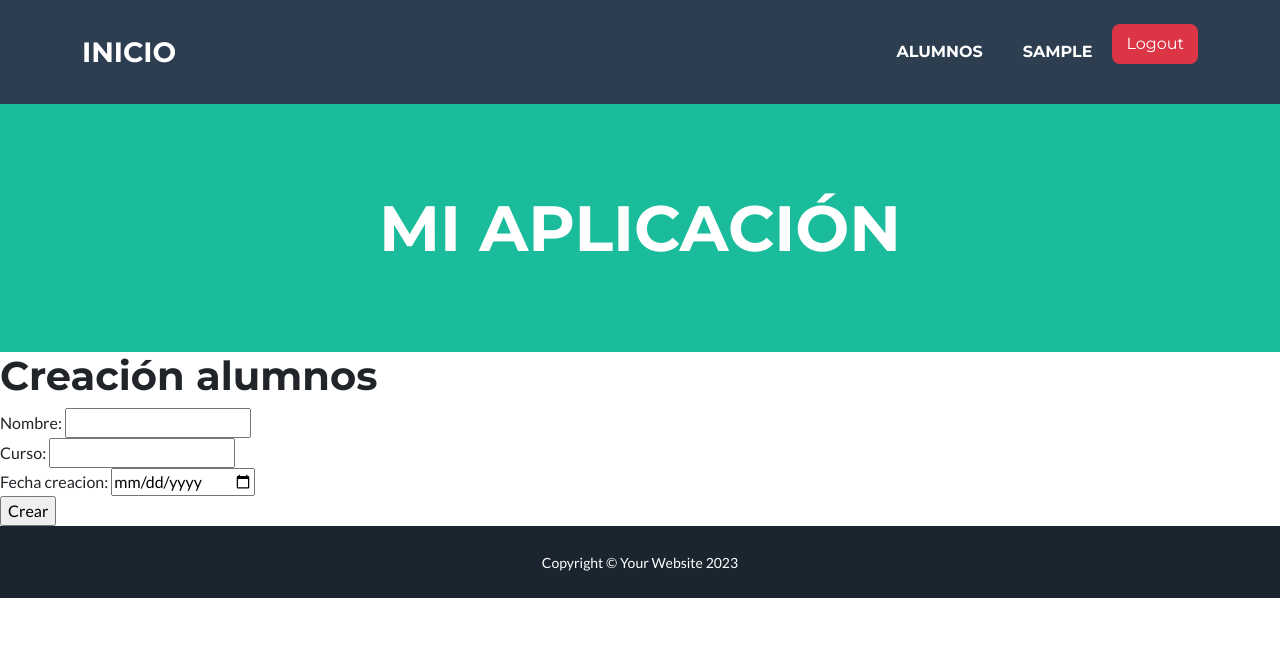
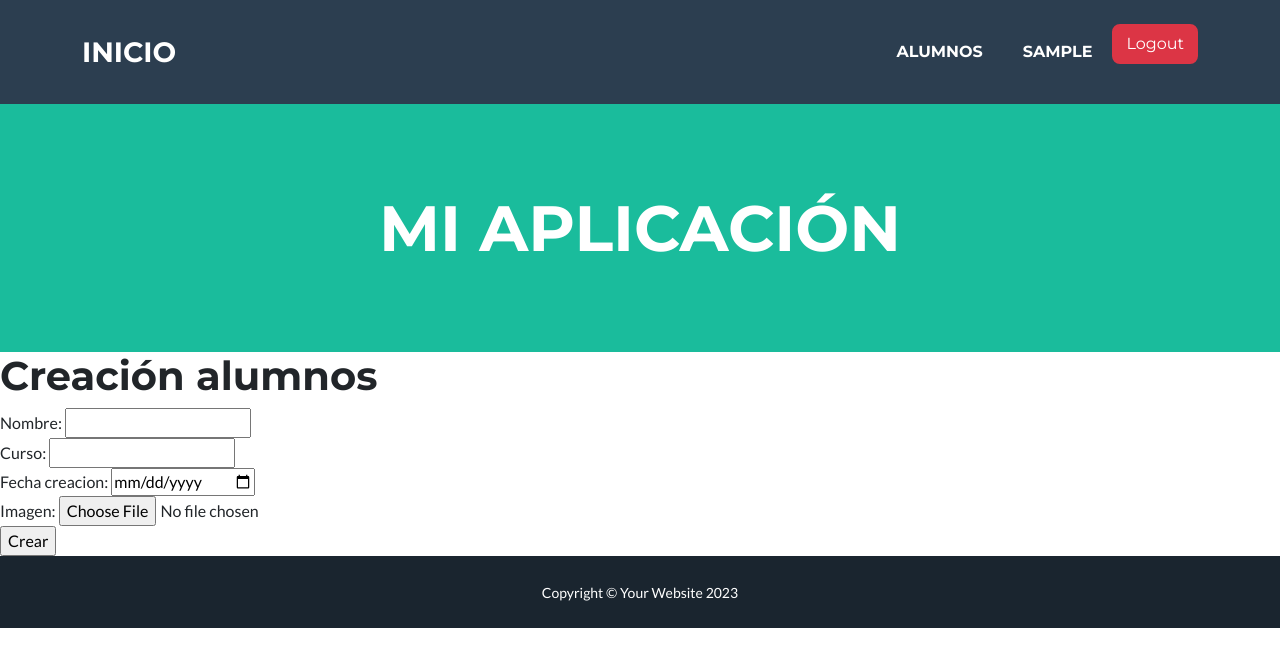
Before and after one commit to Zaetam/entregas_python, a Django app: page /alumnos/crear/ in a window 1280 px wide. Shown: the top 667 px of the page. Run offline with Django 5.2, Linux system fonts and the light colour scheme; the visitor is signed in with stand-in values (Sample User, id 1); data that the repository does not hold is empty; some libraries are stand-ins or nearby versions.

Commit message:
Agrear campo imagen en clase Alumno

```diff
--- a/home/forms.py
+++ b/home/forms.py
@@ -4,3 +4,4 @@ class CreacionAlumno(forms.Form):
     nombre= forms.CharField(max_length=20)
     curso= forms.CharField(max_length=20)
     fecha_creacion=forms.DateField(widget=forms.DateInput(attrs={'type':'date'}))
+    imagen = forms.ImageField(required=False)
--- a/home/models.py
+++ b/home/models.py
@@ -4,7 +4,7 @@ class Alumno(models.Model):
     nombre= models.CharField(max_length=20)
     curso= models.CharField(max_length=20)
     fecha_creacion= models.DateField(null=True)
-
+    imagen = models.ImageField( upload_to="imagenes", null=True, blank=True)
 
     def __str__(self):
         return f'{self.nombre} - {self.curso}'
--- a/home/templates/home/crear_alumno.html
+++ b/home/templates/home/crear_alumno.html
@@ -2,7 +2,7 @@
 
 {% block contenido %}
     <h1>Creación alumnos</h1>
-    <form action="{% url 'crear_alumno' %}" method="POST">
+    <form action="{% url 'crear_alumno' %}" method="POST"  enctype="multipart/form-data">
         {% csrf_token %}
 
         {{formulario}}
--- a/home/templates/home/detalle_alumno.html
+++ b/home/templates/home/detalle_alumno.html
@@ -5,5 +5,9 @@
     <p>Nombre: {{alumno.nombre}}</p>
     <p>Curso: {{alumno.curso}}</p>
     <p>Fecha alta: {{alumno.fecha_creacion}}</p>
+    <p>Imagen: {{alumno.imagen}}</p>
+    {% if alumno.imagen %}
+    <img src={{alumno.imagen.url}} alt="" height="40px">
+    {% endif %}
 
 {% endblock contenido %}
--- a/home/templates/home/eliminar_alumno.html
+++ b/home/templates/home/eliminar_alumno.html
@@ -2,7 +2,7 @@
 
 {% block contenido %}
     <h1>Eliminar {{alumno}}</h1>
-    <form action="{% url 'eliminar_alumno' alumno.id %}" method="POST">
+    <form action="{% url 'eliminar_alumno' alumno.id %}" method="POST"  enctype="multipart/form-data">
         {% csrf_token %}
 
         <p>¿Desea borrar el alumno?</p>
--- a/home/templates/home/modificar_alumno.html
+++ b/home/templates/home/modificar_alumno.html
@@ -2,7 +2,7 @@
 
 {% block contenido %}
     <h1>Modificar {{alumno}}</h1>
-    <form action="{% url 'modificar_alumno' alumno.id %}" method="POST">
+    <form action="{% url 'modificar_alumno' alumno.id %}" method="POST"  enctype="multipart/form-data">
         {% csrf_token %}
 
         {{form}}
--- a/home/views.py
+++ b/home/views.py
@@ -15,12 +15,13 @@ def inicio (request):
 
 @login_required
 def crear_alumno (request):
-
     if request.method =="POST":
-        formulario=CreacionAlumno(request.POST)
+        formulario=CreacionAlumno(request.POST, request.FILES)
         if formulario.is_valid():
             info=formulario.cleaned_data
-            alumno=Alumno(nombre=info.get('nombre'), curso=info.get('curso'), fecha_creacion=info.get('fecha_creacion'))
+            if formulario.cleaned_data.get('imagen'):
+                formulario.imagen= formulario.cleaned_data.get('imagen')
+            alumno=Alumno(nombre=info.get('nombre'), curso=info.get('curso'), fecha_creacion=info.get('fecha_creacion'), imagen=info.get('imagen'))
             alumno.save()
             return redirect ('listado_de_alumnos')
     else:
@@ -43,7 +44,7 @@ class VistaDetalleAlumno(DetailView):
 class VistaModificarAlumno(LoginRequiredMixin, UpdateView):
     model= Alumno
     template_name= "home/modificar_alumno.html"
-    fields = ["nombre", "curso", "fecha_creacion"]
+    fields = ["nombre", "curso", "fecha_creacion","imagen"]
     success_url = reverse_lazy('listado_de_alumnos')
 
 class VistaEliminarAlumno(LoginRequiredMixin, DeleteView):
--- a/usuarios/models.py
+++ b/usuarios/models.py
@@ -4,4 +4,4 @@ from django.contrib.auth.models import User
 class InfoExtra(models.Model):
     user = models.OneToOneField (User, on_delete=models.CASCADE)
     avatar = models.ImageField( upload_to="avatares", null=True, blank=True)
-    #imagen=models.ImageField (upload_to="imagenes", null=True, blank=True)
+    imagen=models.ImageField (upload_to="imagenes", null=True, blank=True)
```
Also changed, not shown: home/migrations/0003_alumno_imagen.py (added), usuarios/migrations/0002_infoextra_imagen.py (added).
